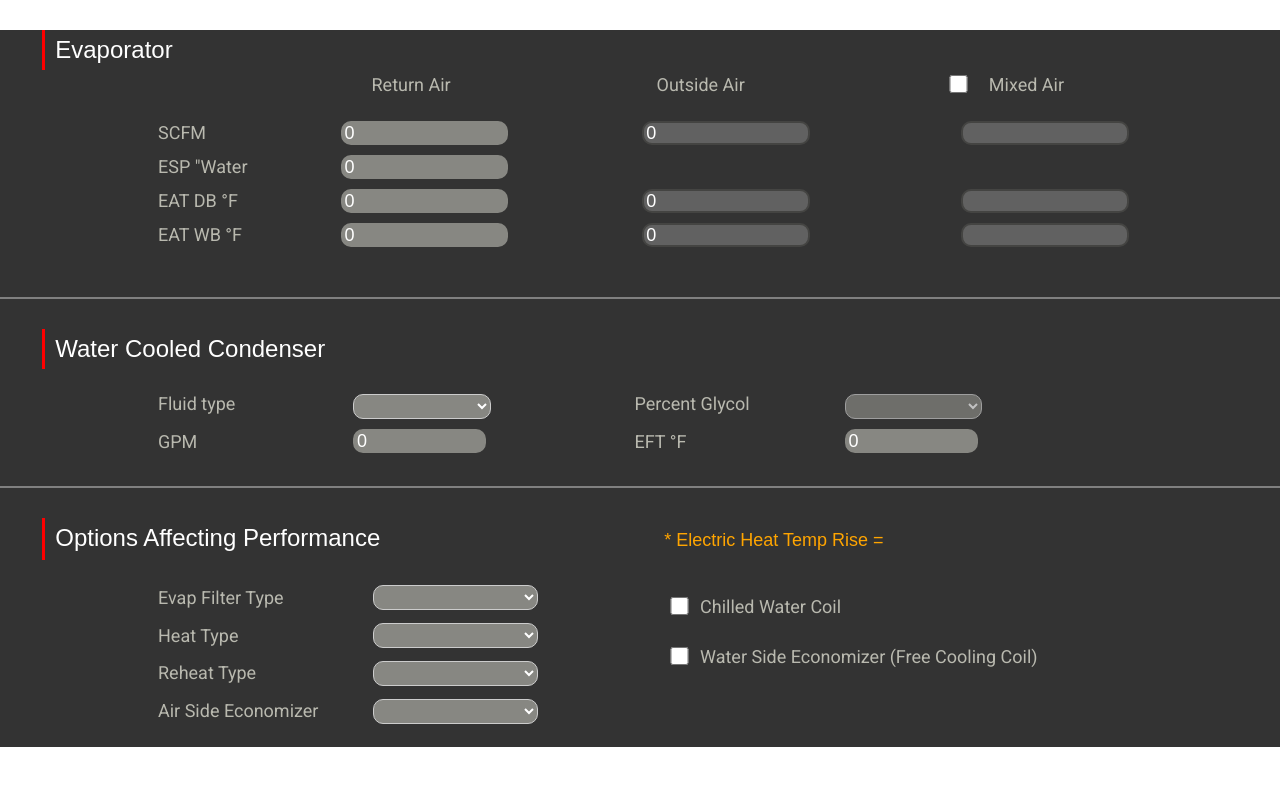
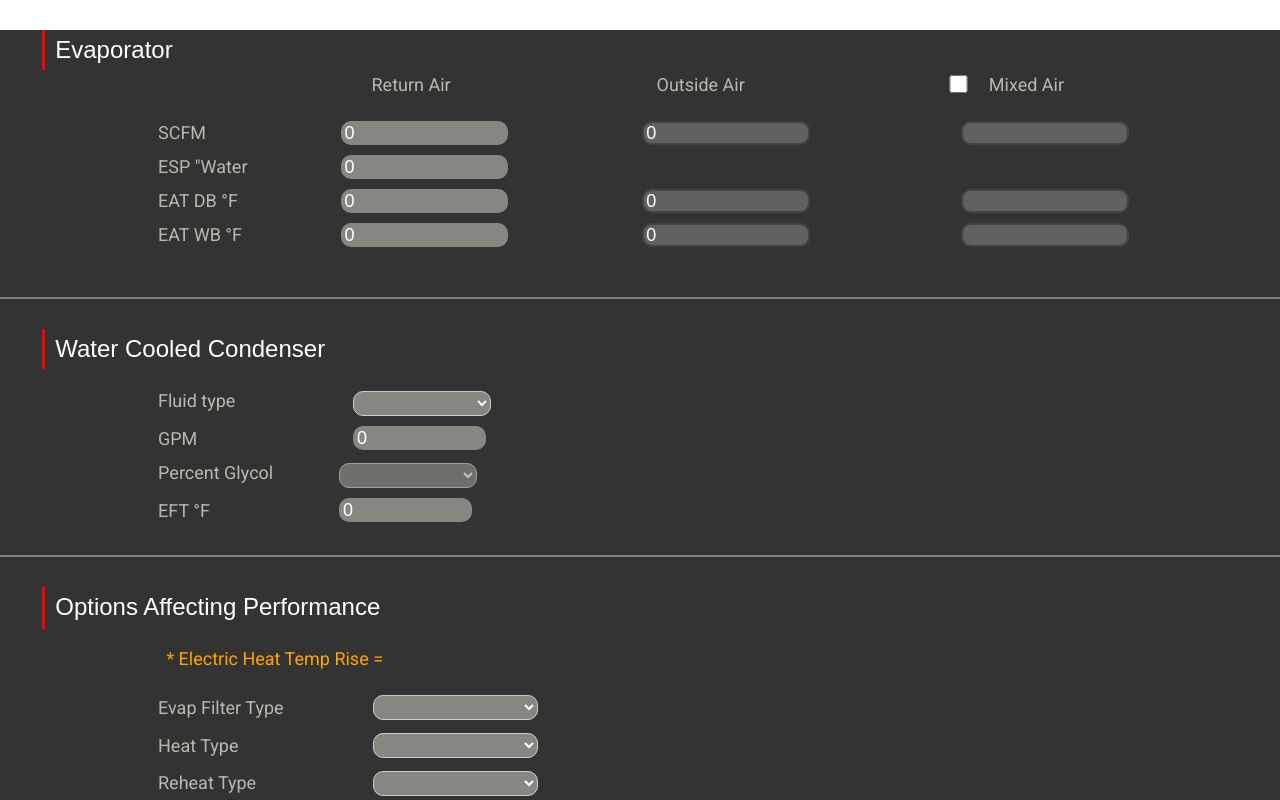
Before and after one commit to ericogn/configurator_frontend, an Angular app: page /secondpage in a window 1280 px wide. Shown: the top 800 px of the page. Built offline with nearby package versions, Linux system fonts and the light colour scheme; no server answers.

Commit message:
fixed design

```diff
--- a/src/app/first-page/first-page.component.html
+++ b/src/app/first-page/first-page.component.html
@@ -6,6 +6,7 @@
         </div>
     </div>
     <div class = "columns1">
+        <div class = "labels1col">
             <div class = "labels1">
                 <label (click)="test()">Quantity:</label>
                 <label>Unit Tag:</label>
@@ -14,6 +15,8 @@
                 <input class = "qty" [(ngModel)]="this.page1.quantity">
                 <input [(ngModel)] = "this.page1.unittag">
             </div>
+        </div>
+
         <div class = "labels2">
             <div class = "unit">
                 <label>Unit No:</label>
@@ -63,6 +66,7 @@
             </div>
         </div>
         <div class = "columns4">
+            <div class = "labels3col">
                 <div class = "labels3">
                     <label class = "dist">Tonnage</label>
                     <label class = "dist">Voltage</label>
@@ -79,6 +83,8 @@
                         <option  *ngFor="let l of module" >{{l.name}}</option>
                     </select>
                 </div>
+            </div>
+            <div class = "labels4col">
                 <div class = "labels4">
                     <label class = "dist">Blower Type</label>
                     <label class = "dist">Evap Air Path</label>
@@ -94,6 +100,9 @@
                     <select class = "drops2" [(ngModel)]="this.page1.digitalscrollcomp" [value]="this.page1.digitalscrollcomp" (change)="justSave()">
                         <option  *ngFor="let l of scroll" >{{l.name}}</option>
                     </select>
+
+            </div>
+
 
             </div>
             <div class="tooltip">
--- a/src/app/first-page/first-page.component.scss
+++ b/src/app/first-page/first-page.component.scss
@@ -31,6 +31,9 @@
 label{
     margin-bottom: 20px;
     font-size: large;
+    white-space: nowrap;
+    overflow: hidden;
+    text-overflow: clip;
 }
 
 input{
@@ -110,6 +113,14 @@ select:hover{
     display: flex;
     flex-direction: column;
 }
+
+.labels1col{
+    margin-left: 10%;
+    margin-top: 25px;
+    margin-right: 15px;
+    display: flex;
+    flex-direction: row;
+}
 .inputs1{
     margin-left: 3%;
     margin-top: 25px;
@@ -119,7 +130,7 @@ select:hover{
 }
 .labels2{
     margin-left: 15%;
-    margin-top: 25px;
+    margin-top: 50px;
     margin-right: 15px;
     display: flex;
     flex-direction: column;
@@ -190,15 +201,29 @@ select:hover{
     margin-left: 10%;
     margin-top:-5px;
 }
+.labels3col{
+    display: flex;
+    flex-direction: row;
+    margin-left: 10%;
+    margin-top:-5px;
+}
 .dist{
     margin-top: 6.5px;
 }
 .labels4{
     display: flex;
     flex-direction: column;
-    margin-left: 11%;
+    margin-left: 12%;
     margin-top:-5px;
 }
+
+.labels4col{
+    display: flex;
+    flex-direction: row;
+    margin-left: 8%;
+    margin-top:-5px;
+}
+
 .drops1{
     display: flex;
     flex-direction: column;
@@ -209,7 +234,7 @@ select:hover{
 .drops2{
     display: flex;
     flex-direction: column;
-    margin-left: 1%;
+    margin-left: 7%;
     width: 95%;
     text-align: left;
 }
@@ -300,6 +325,85 @@ select:hover{
     margin-top: 0px;
     font-size:unset;
 }
-@media only screen and (max-width:700px){
 
+.dropdown1{
+    margin-left: 0%;
 }
+@media only screen and (max-width:1200px){
+    .columns4{
+
+        display: flex;
+        flex-direction: column;
+    }
+
+    .dropdown1{
+        margin-left: 12%;
+    }
+
+    .options2{
+        padding-top: 30px;
+        padding-bottom: 10px;
+        display: flex;
+        flex-direction: column;
+    }
+
+    .flex1{
+        margin-left: 10%;
+        margin-bottom:20px;
+        display: flex;
+        flex-direction: column;
+    }
+    .flex2{
+        margin-left: 10%;
+        margin-bottom: 20px;
+        display: flex;
+        flex-direction: column;
+    }
+
+    .labels4{
+        display: flex;
+        flex-direction: column;
+        margin-left: 5%;
+        margin-top:-5px;
+    }
+
+    .labels3{
+        display: flex;
+        flex-direction: column;
+        margin-left: 3%;
+        margin-top:5px;
+    }
+
+    .imgoptions{
+        margin-left: 0%;
+        display: flex;
+        flex-direction: column;
+    }
+
+    .nearpicture{
+        margin-left: -7%;
+        margin-top: 6%;
+        width: 100%;
+    }
+
+    .columns1{
+        display: flex;
+        flex-direction: column;
+    }
+
+    .labels1{
+        margin-left: 10%;
+        margin-top: 25px;
+        margin-right: 15px;
+        display: flex;
+        flex-direction: column;
+    }
+
+    .labels1col{
+        margin-left: 6%;
+        margin-top: 0px;
+        margin-right: 15px;
+        display: flex;
+        flex-direction: row;
+    }
+}
--- a/src/app/second-page/second-page.component.html
+++ b/src/app/second-page/second-page.component.html
@@ -23,7 +23,7 @@
     <div class = "columns">
 
         <div class = "lbls">
-            <label (click)="test()">SCFM</label>
+            <label>SCFM</label>
             <label>ESP "Water</label>
             <label>EAT DB 	°F</label>
             <label>EAT WB 	°F</label>
@@ -75,6 +75,7 @@
             <label class = "titlevap">Water Cooled Condenser</label>
         </div>
         <div class = "columns2">
+            <div class = "cols1row">
                 <div class = "cols1">
                     <label class = "l">
                         Fluid type
@@ -83,7 +84,7 @@
                         GPM
                     </label>
                 </div>
-            <div calss = "cols">
+                <div class = "cols">
                     <div>
                         <select class = "pad" (change)="fluidChange($event)" [(ngModel)]="this.page2.fluidtype" [value]="this.page2.fluidtype">
                             <option *ngFor = "let l of fluidType">
@@ -93,6 +94,8 @@
                     </div>
                     <input class ="inp" [(ngModel)]="this.page2.gpm" (blur)="validategpm()">
                 </div>
+            </div>
+            <div class = "cols2row">
                 <div class = "cols2">
                     <label class = "l">
                         Percent Glycol
@@ -101,8 +104,8 @@
                         EFT     °F
                     </label>
                 </div>
-            <div calss = "cols">
-                <div>
+                <div class = "colss">
+                    <div >
                         <select [disabled]="glycol"  [(ngModel)]="this.page2.percentglycol" [value]="this.page2.percentglycol">
                             <option *ngFor = "let l of percentGlycol">
                                 {{l.name}}
@@ -110,6 +113,7 @@
                         </select>
                     </div>
                     <input class ="inp" [(ngModel)]="this.page2.eft" (blur)="validateeft()">
+                </div>
             </div>
         </div>
     </div>
@@ -121,10 +125,14 @@
     </div>
     <div class = "titles">
         <label class = "titlevap">Options Affecting Performance</label>
-        <label  class = "heat">* Electric Heat Temp Rise = {{this.heat}}</label>
+        <label  class = "heat1">* Electric Heat Temp Rise = {{this.heat}}</label>
     </div>
+    <br>
+    <label  class = "heat2">* Electric Heat Temp Rise = {{this.heat}}</label>
     <!-- *ngIf = "calculateHeat()" -->
     <div class = "columns3">
+        <div style="display: flex; flex-direction: row;">
+
             <div class = "labels2">
                 <label class = "l">Evap Filter Type</label>
                 <label class = "l">Heat Type</label>
@@ -161,7 +169,8 @@
                     </select>
                 </div>
             </div>
-
+        </div>
+        <div>
             <div class = "columns4">
                 <div class = "npts">
                     <div  class = "c">
@@ -183,6 +192,8 @@
                 </div>
             </div>
         </div>
+
+    </div>
     <br>
 
     <!-- -->
@@ -197,6 +208,7 @@
         </div>
         <br>
         <div class = "combo">
+            <div style = "display: flex; flex-direction: row;">
                 <div class = "colll">
                     <label class = "s">EAT 	°F</label>
                     <label class = "s">Approx. LAT 	°F</label>
@@ -209,6 +221,8 @@
                     <input class = "i" [(ngModel)]="this.page2.eft2" (blur)="validateeft2()">
 
                 </div>
+            </div>
+            <div style = "display: flex; flex-direction: row;">
                 <div  class = "colll">
                     <label class = "s">Percent Glycol</label>
                     <!--  -->
@@ -233,6 +247,9 @@
                 </div>
             </div>
 
+
+        </div>
+
     </div>
     <!--  -->
     <!-- *ngIf="!lastCheck" -->
@@ -249,6 +266,7 @@
         <br>
 
         <div class = "combo">
+            <div style = "display: flex; flex-direction: row;">
                 <div class = "colll">
                     <label class = "s2">EAT DB 	°F</label>
                     <label class = "s2">EAT WB 	°F</label>
@@ -257,14 +275,19 @@
                     <input class = "i" [(ngModel)]="this.page2.eatdb2" (blur)="validateeatdb2()">
                     <input class = "i" [(ngModel)]="this.page2.eatwb2" (blur)="validateeatwb2()">
                 </div>
+            </div>
+            <div style = "display: flex; flex-direction: row;">
                 <div class = "colll">
                     <label class = "s3">EFT 	°F</label>
                     <label class = "s3">Approx Capacity Btuh</label>
                 </div>
-            <div class = "colll">
+                <div class = "colll2">
                     <input class = "i" [(ngModel)]="this.page2.eft3" (blur)="validateeft3()">
                     <input class = "i" [(ngModel)]="this.page2.approxbtuh" (blur)="validateaproxbtuh()">
                 </div>
             </div>
+
+
         </div>
     </div>
+</div>
--- a/src/app/second-page/second-page.component.scss
+++ b/src/app/second-page/second-page.component.scss
@@ -90,6 +90,9 @@ input::-webkit-inner-spin-button {
     display:flex;
     flex-direction: column;
     width: 20%;
+    white-space: nowrap;
+        overflow: hidden;
+        text-overflow: clip;
 }
 input{
     width: 50%;
@@ -151,9 +154,14 @@ label{
     flex-direction: row;
     margin-top:20px;
 }
-.heat{
+.heat1{
     color: orange;
     margin-left: 23%;
+}
+.heat2{
+    visibility: hidden;
+    color: orange;
+    margin-left: 13%;
 }
 .topslabel{
     display: flex;
@@ -244,9 +252,23 @@ select:hover{
     margin-right: 5px;
     margin-top:-3px;
 }
+.cols1row{
+    display: flex;
+    flex-direction: row;
+
+    margin-right: 5px;
+    margin-top:-3px;
+}
 .cols2{
     display: flex;
     flex-direction: column;
+    margin-left: 1%;
+    margin-right: 20px;
+    margin-top:-3px;
+}
+.cols2row{
+    display: flex;
+    flex-direction: row;
     margin-left: 1%;
     margin-right: 20px;
     margin-top:-3px;
@@ -397,6 +419,12 @@ select:hover{
     flex-direction: column;
     margin-right: 20px;
 }
+.colll2{
+    display: flex;
+    flex-direction: column;
+    margin-right: 20px;
+    margin-left: -15px;
+}
 .s{
     margin-bottom:8px;
     margin-top:8px;
@@ -525,6 +553,49 @@ select:hover{
 
 
   @media screen and (max-width: 1281px){
+    .columns2{
+        margin-left: 10%;
+        margin-top: 15px;
+        display:flex;
+        flex-direction: column;
+    }
+    .cols2row{
+        display: flex;
+        flex-direction: row;
+        margin-left: -1%;
+        margin-right: 0px;
+        margin-top:0px;
+    }
+    .colss{
+        margin-left: -2.5%;
+    }
 
+    .columns3{
+        margin-left: 10%;
+        display: flex;
+        flex-direction: column;
+        margin-top: 15px;
+    }
+    .heat1{
+        color: orange;
+        visibility: hidden;
+        margin-left: 23%;
+        width: 1%;
+        white-space: nowrap;
+        overflow: hidden;
+        text-overflow: clip;
+    }
+    .heat2{
+        visibility: visible;
+        color: orange;
+        margin-left: 13%;
+    }
 
+    .combo{
+        display: flex;
+        flex-direction: column;
+        padding-bottom: 20px;
+        margin-left: 10%;
+        margin-top: -10px;
+    }
 }
```
Lines whose indentation alone changed are shown as unchanged.
